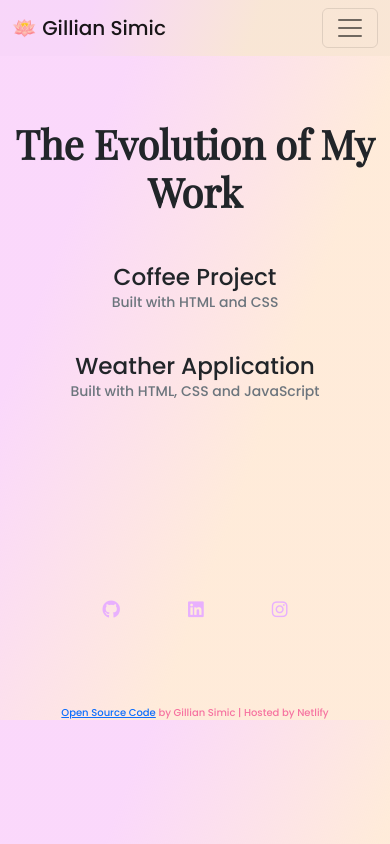
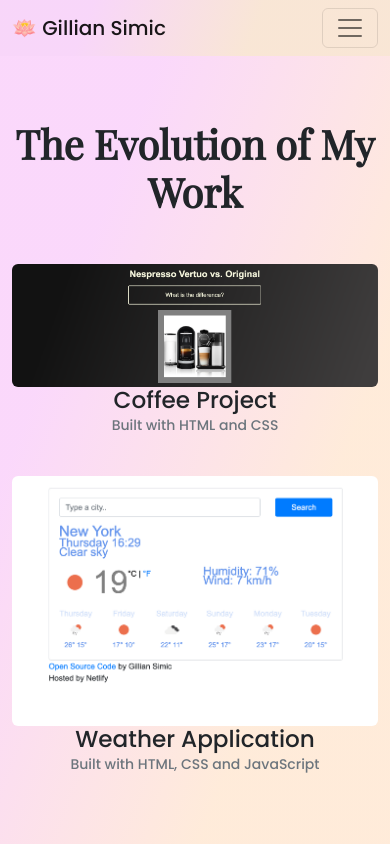
Before and after one commit to GSimic22/GSimic-Portfolio, a plain HTML site: page work.html in a window 390 px wide. Shown: the top 844 px of the page. Drawn offline with nearby package versions, Linux system fonts and the light colour scheme.

Commit message:
Update work.html

```diff
--- a/work.html
+++ b/work.html
@@ -47,12 +47,12 @@
 </h4>
 <div class="row">
   <div class="col-md-6 mb-4">
-        <img src="images/coffee.png" class="img-fluid rounded d-none d-sm-block" alt="Coffee Website">
+        <img src="images/coffee.png" class="img-fluid rounded" alt="Coffee Website">
 <h3 class="text-center m-0"> Coffee Project</h3>
 <p class="text-center text-muted">Built with HTML and CSS</p>
 </div>
 <div class="col-md-6 mb-4">
-      <img src="images/weather.png" class="img-fluid rounded d-none d-sm-block" alt="Weather App Preview">
+      <img src="images/weather.png" class="img-fluid rounded" alt="Weather App Preview">
 <h3 class="text-center m-0"> Weather Application</h3>
 <p class="text-center text-muted">
               Built with HTML, CSS and JavaScript
```
